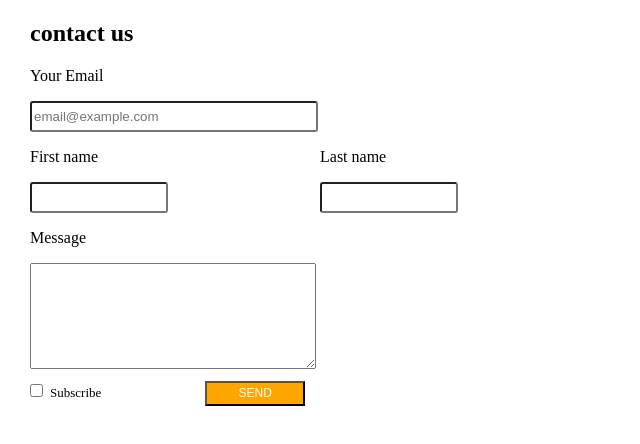
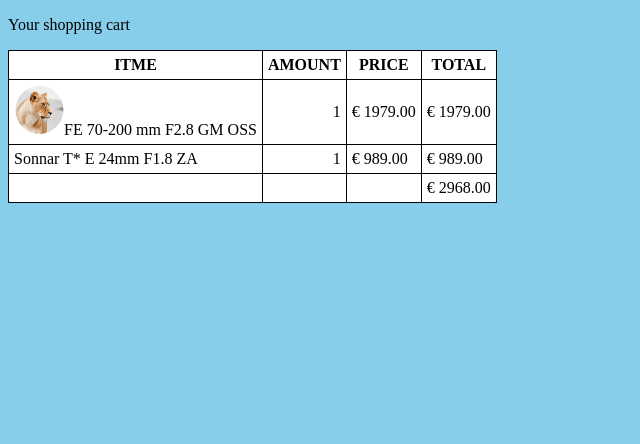
Before and after one commit to Heazack/Acaica, a plain HTML site: page coding-apple/homework.html in a window 1280 px wide. Shown: the whole page, without its empty margins (0-640 px from the left). Drawn offline with Linux system fonts and the light colour scheme.

Commit message:
2024-01-6 / 12 : 27

```diff
--- a/coding-apple/homework.css
+++ b/coding-apple/homework.css
@@ -1,77 +1,35 @@
-div {
-    box-sizing: border-box;
+body {
+    background: skyblue;
 }
 
-body {
-    margin: 0px;
+table,
+th,
+tr,
+td {
+    vertical-align: middle;
+    border: 1px solid black;
+    border-collapse: collapse;
+    border-radius: 5px;
+    background-color: white;
 }
 
-.title {
-    margin-left: 30px;
+th,
+td {
+    padding: 5px;
 }
 
-.email {
-    margin-left: 30px;
+.item {
+    vertical-align: middle;
 }
 
-.email-typing {
-    width: 280px;
-    height: 25px;
-    border-radius: 3px;
+.amount {
+    text-align: right;
 }
 
-.firstname {
-    margin-left: 30px;
-    width: 20%;
-    display: inline-block;
+.price {
+    text-align: left;
 }
 
-.firstname-typing {
-    width: 130px;
-    height: 25px;
-    border-radius: 3px;
+.total {
+    text-align: left;
 }
-
-.lastname {
-    margin-left: 30px;
-    display: inline-block;
-}
-
-.lastname-typing {
-    width: 130px;
-    height: 25px;
-    border-radius: 3px;
-}
-
-.message {
-    margin-left: 30px;
-}
-
-.message-typing {
-    width: 280px;
-    height: 100px;
-}
-
-.button {
-    margin-top: 8px;
-}
-
-.check {
-    margin-left: 30px;
-    display: inline-block;
-    color: grey;
-}
-
-.subscribe {
-    font-size: 13px;
-    display: inline;
-}
-
-.sumbit {
-    background-color: orange;
-    margin-left: 100px;
-    width: 100px;
-    height: 25px;
-    font-size: 12px;
-    color: white;
-}
--- a/coding-apple/homework.html
+++ b/coding-apple/homework.html
@@ -8,30 +8,38 @@
 </head>
 
 <body>
-    <h2 class="title">contact us</h2>
-    <div class="email">
-        <p>Your Email</p>
-        <input type="email" placeholder="email@example.com" class="email-typing">
+    <div>
+        <p class="title">Your shopping cart</p>
     </div>
-    <div class="name">
-        <div class="firstname">
-            <p>First name</p>
-            <input type="text" class="firstname-typing">
-        </div>
-        <div class="lastname">
-            <p>Last name</p>
-            <input type="text" class="lastname-typing">
-        </div>
-    </div>
-    <div class="message">
-        <p>Message</p>
-        <textarea class="message-typing"></textarea>
-    </div>
-    <div class="button">
-        <input type="checkbox" class="check">
-        <p class="subscribe">Subscribe</p>
-        <input type="button" value="SEND" class="sumbit">
-    </div>
+    <table>
+        <tr>
+            <th>ITME</th>
+            <th>AMOUNT</th>
+            <th>PRICE</th>
+            <th>TOTAL</th>
+        </tr>
+
+        <tr>
+            <td class="item"><img src="lion.png" style="width: 50px;">FE 70-200 mm F2.8 GM OSS</td>
+            <td class="amount">1</td>
+            <td class="price">€ 1979.00</td>
+            <td class="total">€ 1979.00</td>
+        </tr>
+
+        <tr>
+            <td>Sonnar T* E 24mm F1.8 ZA</td>
+            <td class="amount">1</td>
+            <td class="price">€ 989.00</td>
+            <td class="total">€ 989.00</td>
+        </tr>
+
+        <tr>
+            <td></td>
+            <td></td>
+            <td></td>
+            <td class="total">€ 2968.00</td>
+        </tr>
+    </table>
 </body>
 
 </html>
--- a/coding-apple/main.css
+++ b/coding-apple/main.css
@@ -1,114 +1,8 @@
-div,
-input,
-textarea {
-    box-sizing: border-box;
+td,
+th {
+    border: 2px solid black;
 }
 
-body {
-    margin: 0px;
+table {
+    border-collapse: collapse;
 }
-
-
-
-.main-background {
-    width: 100%;
-    height: 500px;
-    background-image: url(shoes.jpg);
-    background-size: cover;
-    background-repeat: no-repeat;
-    background-position: center;
-    padding: 1px;
-    color: white;
-    text-align: center;
-    position: relative;
-}
-
-.main-title {
-    color: white;
-    font-size: 40px;
-    margin-bottom: 30px;
-    margin-left: 20px;
-    padding: 1px;
-}
-
-.main-content {
-    color: white;
-    font-size: 20px;
-    margin-left: 20px;
-}
-
-.main-button {
-    padding: 15px;
-    font-size: 20px;
-    background: white;
-    border: none;
-    border-radius: 5px;
-    position: absolute;
-    left: 0;
-    right: 0;
-    margin: auto;
-    width: 150px;
-}
-
-.explain-box {
-    width: 80%;
-    max-width: 600px;
-    margin: auto;
-    padding: 20px;
-    text-align: center;
-    background-color: #eee;
-    position: relative;
-    top: -40px;
-}
-
-input[type=email] {
-    padding: 10px;
-    font-size: 20px;
-    border: 1px solid black;
-    border-radius: 5px;
-}
-
-.text-input {
-    padding: 10px;
-    font-size: 20px;
-    border: 1px solid black;
-    border-radius: 5px;
-}
-
-.form-background {
-    background-color: black;
-    padding: 30px;
-}
-
-.form-white {
-    background-color: white;
-    padding: 30px;
-    width: 80%;
-    max-width: 600px;
-    margin: auto;
-}
-
-.form-input {
-    width: 100%;
-    padding: 10px;
-    border: 1px solid black;
-    border-radius: 5px;
-    box-sizing: border-box;
-}
-
-.w-50 {
-    width: 50%;
-    float: left;
-    padding: 10px;
-}
-
-.w-100 {
-    width: 100%;
-    padding: 10px;
-}
-
-.yellow-button {
-    padding: 10px;
-    display: block;
-    margin-left: auto;
-}
```
Also changed, not shown: coding-apple/cart.html (added, +37 -0 lines).
